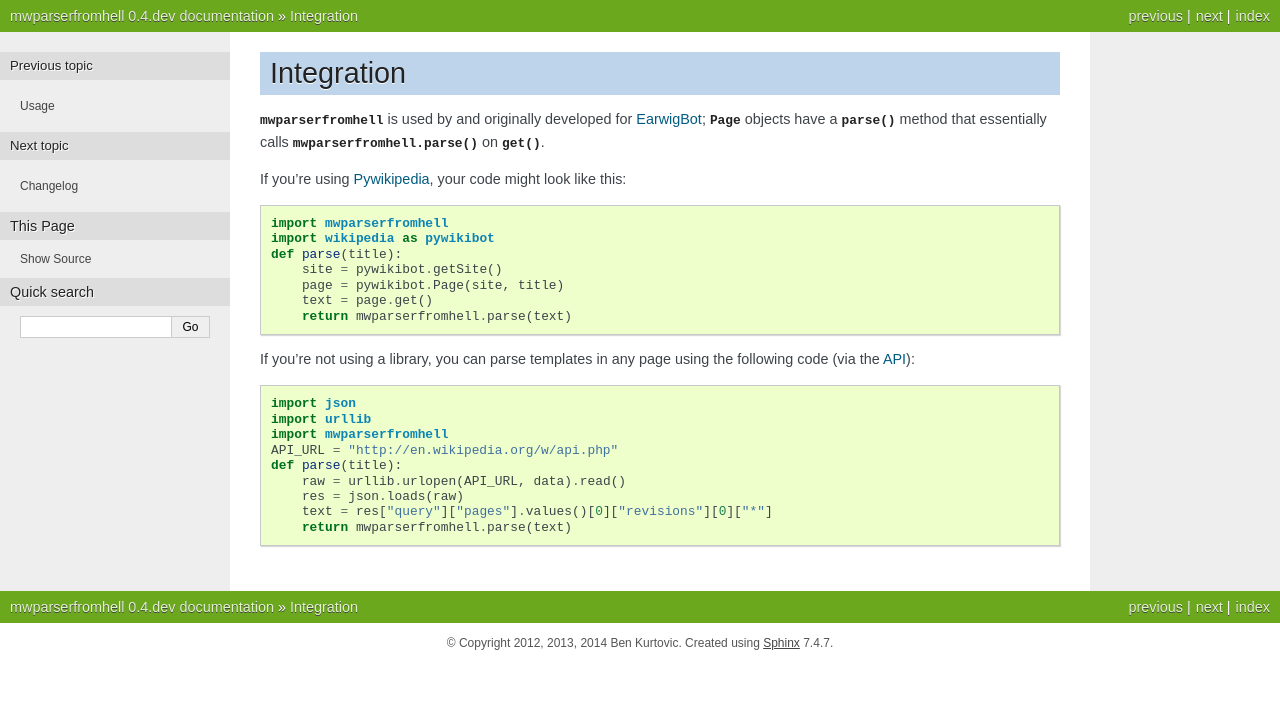
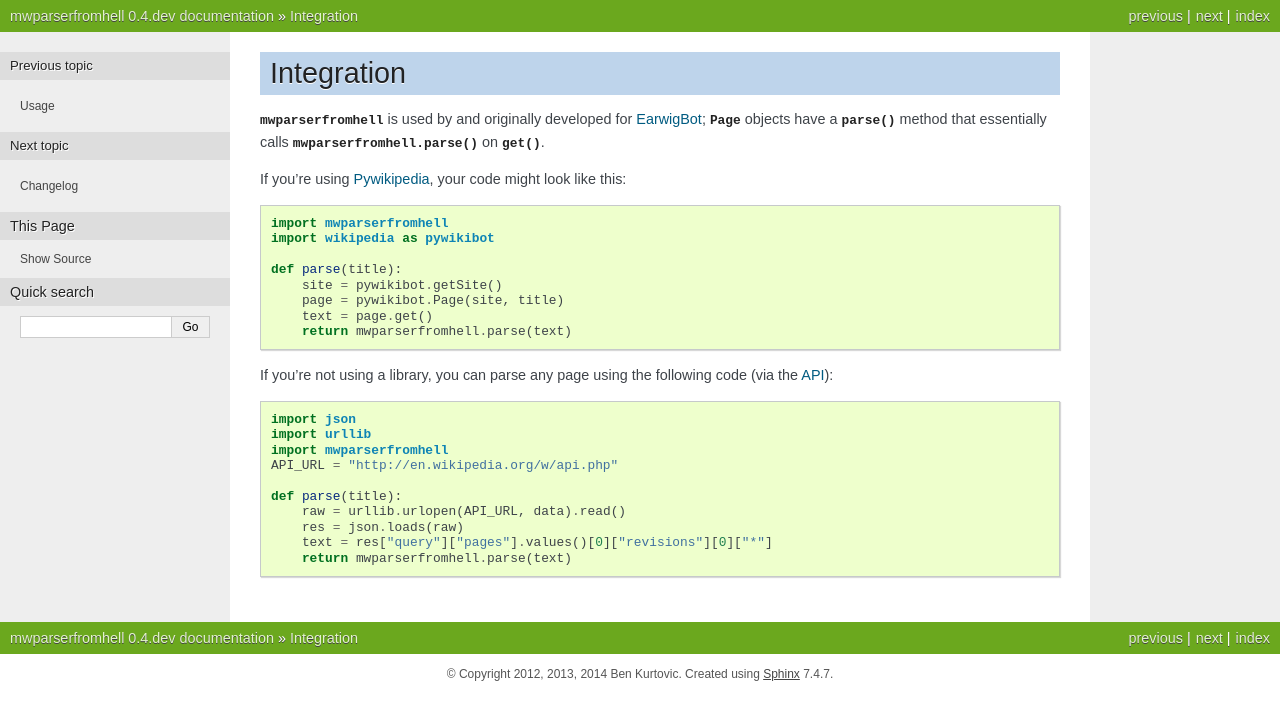
Before and after one commit to earwig/mwparserfromhell, a Sphinx documentation site: the page built from docs/integration.rst, in a window 1280 px wide. Shown: the top 720 px of the page. Built offline with Sphinx 7.4.7, drawn with Linux system fonts in a browser that asks for light colours.

Commit message:
Really minor documentation fixes.

```diff
--- a/README.rst
+++ b/README.rst
@@ -123,19 +123,21 @@ If you're using Pywikipedia_, your code might look like this::
 
     import mwparserfromhell
     import wikipedia as pywikibot
+
     def parse(title):
         site = pywikibot.getSite()
         page = pywikibot.Page(site, title)
         text = page.get()
         return mwparserfromhell.parse(text)
 
-If you're not using a library, you can parse templates in any page using the
-following code (via the API_)::
+If you're not using a library, you can parse any page using the following code
+(via the API_)::
 
     import json
     import urllib
     import mwparserfromhell
     API_URL = "http://en.wikipedia.org/w/api.php"
+
     def parse(title):
         data = {"action": "query", "prop": "revisions", "rvlimit": 1,
                 "rvprop": "content", "format": "json", "titles": title}
--- a/docs/integration.rst
+++ b/docs/integration.rst
@@ -11,19 +11,21 @@ If you're using Pywikipedia_, your code might look like this::
 
     import mwparserfromhell
     import wikipedia as pywikibot
+
     def parse(title):
         site = pywikibot.getSite()
         page = pywikibot.Page(site, title)
         text = page.get()
         return mwparserfromhell.parse(text)
 
-If you're not using a library, you can parse templates in any page using the
-following code (via the API_)::
+If you're not using a library, you can parse any page using the following code
+(via the API_)::
 
     import json
     import urllib
     import mwparserfromhell
     API_URL = "http://en.wikipedia.org/w/api.php"
+
     def parse(title):
         raw = urllib.urlopen(API_URL, data).read()
         res = json.loads(raw)
```
